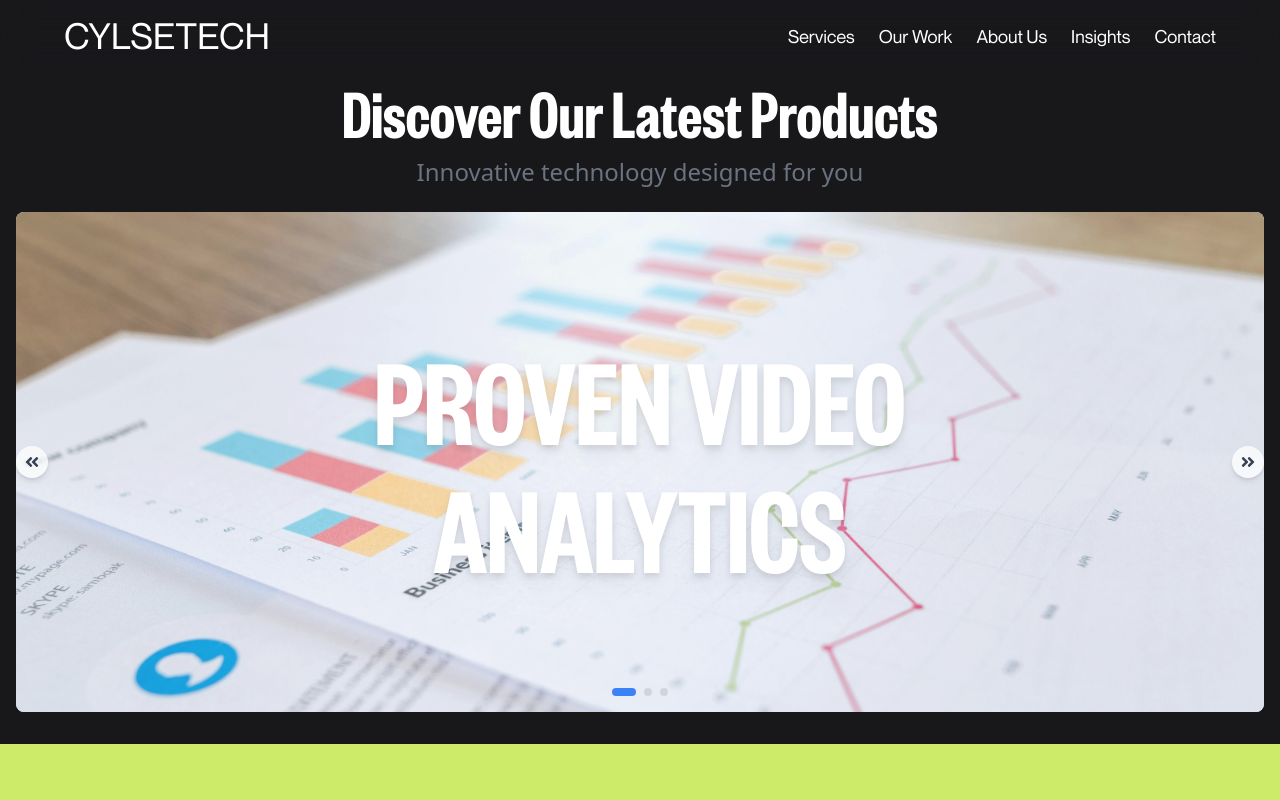
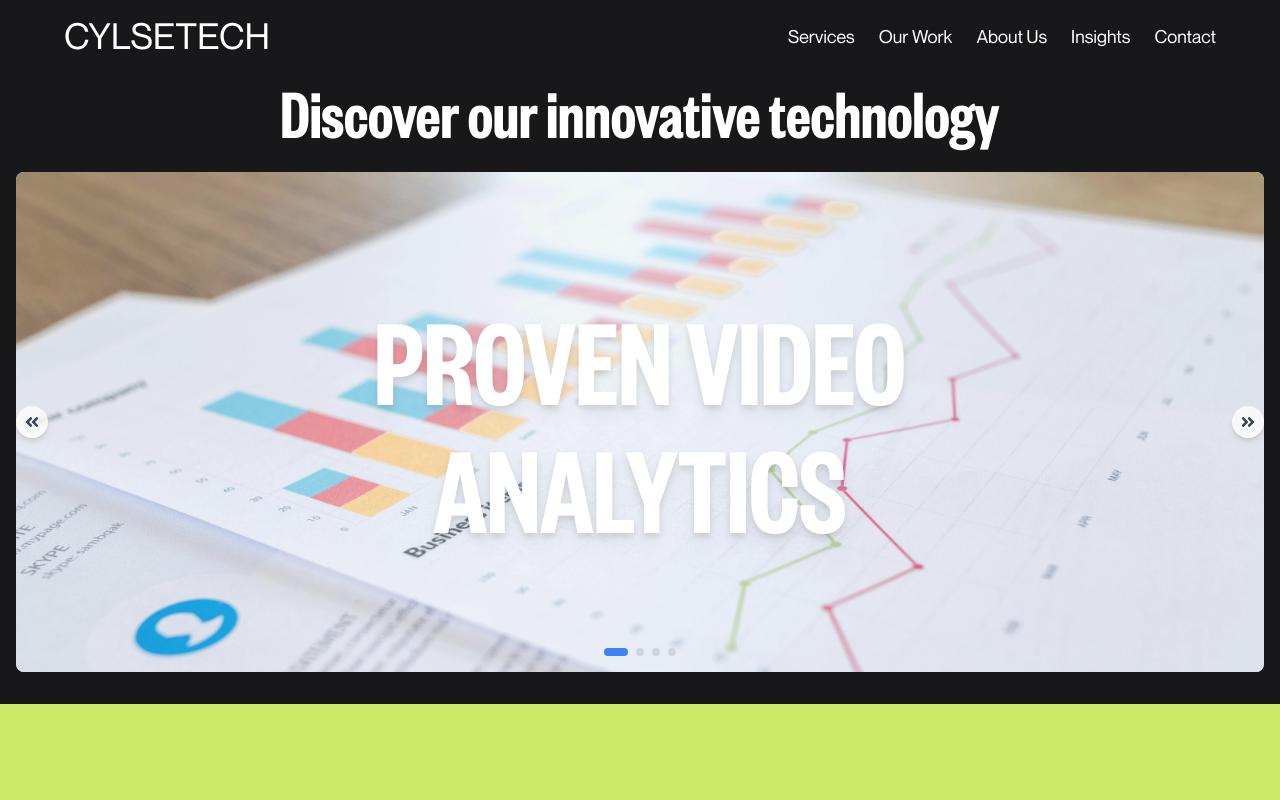
Before and after one commit to kunal23g/CYLSETECH-M, a React (Vite) app: page / in a window 1280 px wide. Shown: the top 800 px of the page. Built offline with nearby package versions, Linux system fonts and the light colour scheme.

Commit message:
Update Landing.jsx

```diff
--- a/src/components/Landing.jsx
+++ b/src/components/Landing.jsx
@@ -3,13 +3,14 @@ import { FaAngleDoubleLeft, FaAngleDoubleRight } from "react-icons/fa";
 import img1 from '../assets/img1.jpg';
 import img2 from '../assets/img2.jpg';
 import img3 from '../assets/img3.jpg';
+import img4 from '../assets/eyeS.jpg';
 
 const ProductSlider = ({
   items,
   autoSlide = false,
   autoSlideInterval = 3000,
   title = "Featured Products",
-  subtitle = "Explore our latest innovations"
+
 }) => {
   const [currentIndex, setCurrentIndex] = useState(0);
 
@@ -43,9 +44,7 @@ const ProductSlider = ({
         <h2 className="text-4xl md:text-7xl font-foundersGrotesk font-bold text-white">
           {title}
         </h2>
-        <p className="text-gray-500 mt-2 text-xl md:text-2xl">
-          {subtitle}
-        </p>
+
       </div>
 
       {/* Slider Container */}
@@ -137,6 +136,10 @@ const App = () => {
     {
       title: "DELIVERY MANAGEMENT",
       imageUrl: img3,
+    },
+    {
+      title: "FACIAL RECOGNITION",
+      imageUrl: img4,
     }
   ];
 
@@ -144,9 +147,9 @@ const App = () => {
     <ProductSlider
       items={productItems}
       autoSlide={true}
-      autoSlideInterval={9000}
-      title="Discover Our Latest Products"
-      subtitle="Innovative technology designed for you"
+      autoSlideInterval={7000}
+      title="Discover our innovative technology"
+
     />
   );
 };
```
